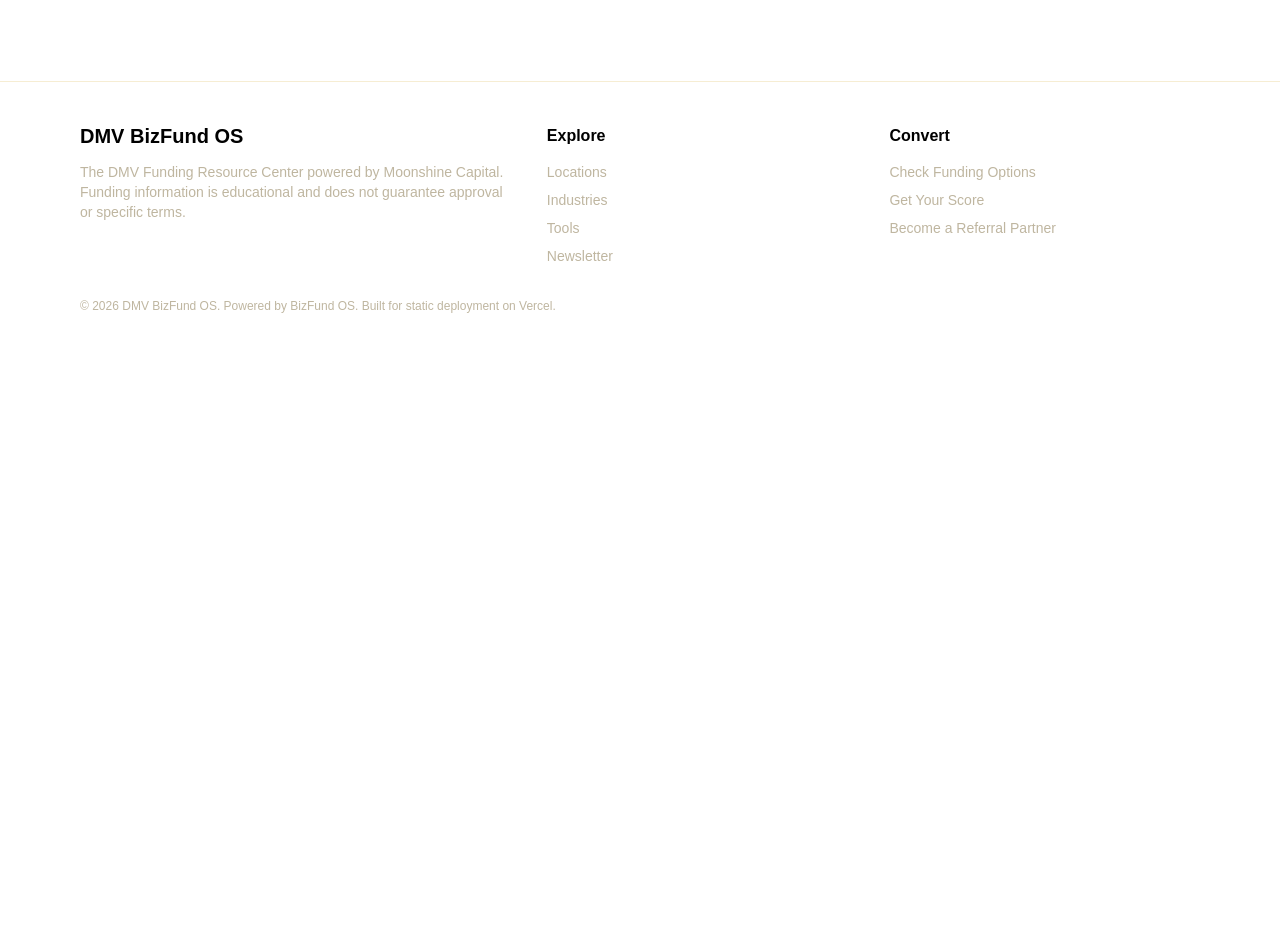
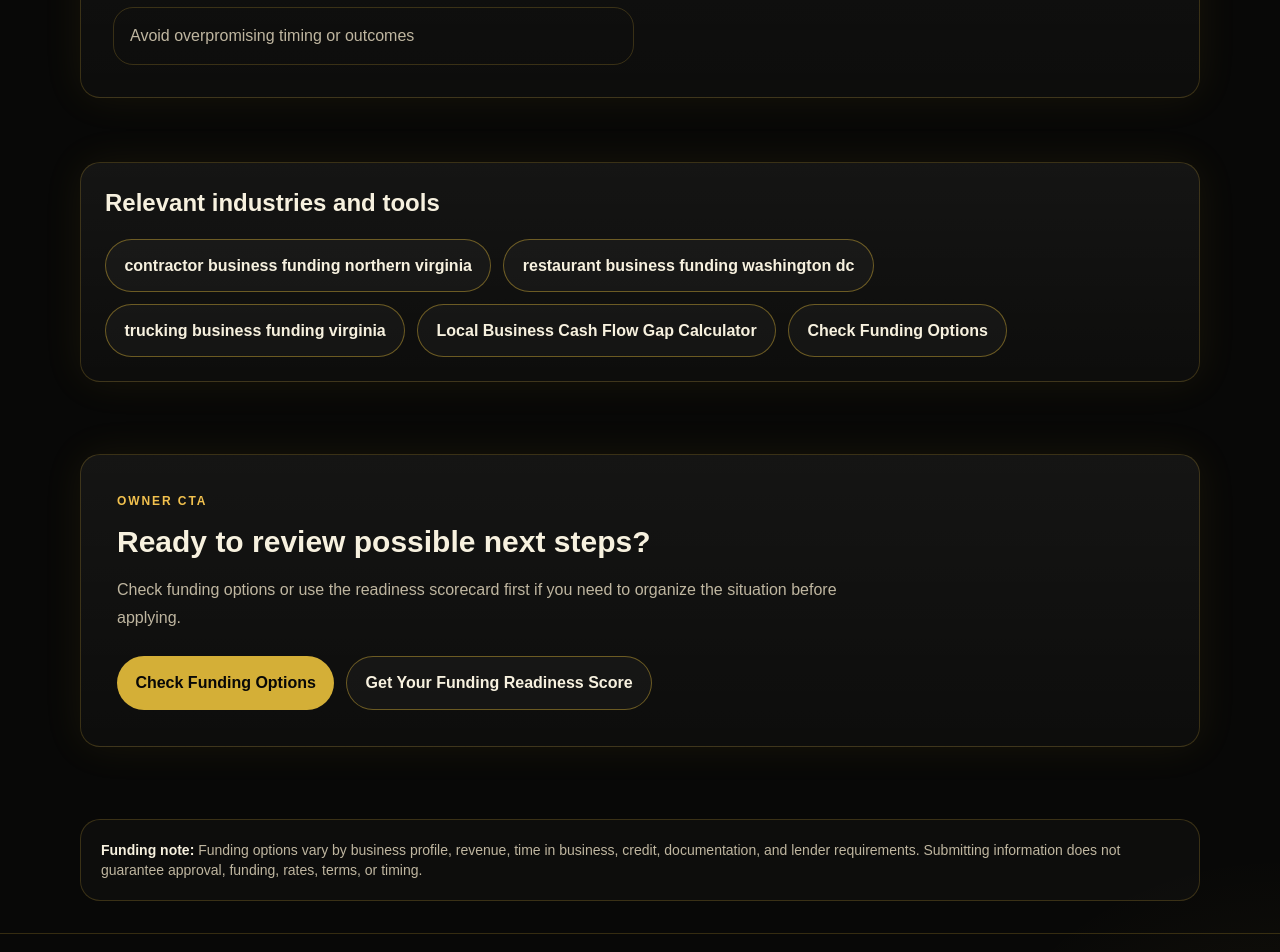
Before and after one commit to JFeimster/dmv-bizfund-os, a Next.js app: page /use-cases/emergency-working-capital in a window 1280 px wide. Before the commit this address had no page. Shown: the part 800-1752 px from the top of the page. Before the commit the page ends 1154 px from the top, so only its background shows below. Built offline with nearby package versions, Linux system fonts and the light colour scheme.

Commit message:
Add use case detail page

```diff
--- /dev/null
+++ b/app/use-cases/[slug]/page.tsx
@@ -0,0 +1,44 @@
+import { notFound } from "next/navigation";
+import PageHeader from "@/components/PageHeader";
+import ContentSection from "@/components/ContentSection";
+import InternalLinks from "@/components/InternalLinks";
+import FundingApplicationCTA from "@/components/FundingApplicationCTA";
+import ComplianceNote from "@/components/ComplianceNote";
+import { getUseCaseBySlug, getUseCases } from "@/lib/content";
+import { createMetadata } from "@/lib/seo";
+
+export function generateStaticParams() {
+  return getUseCases().map((item) => ({ slug: item.slug }));
+}
+
+export function generateMetadata({ params }: { params: { slug: string } }) {
+  const item = getUseCaseBySlug(params.slug);
+  if (!item) return {};
+  return createMetadata({
+    title: item.seoTitle,
+    description: item.metaDescription,
+    path: `/use-cases/${item.slug}`
+  });
+}
+
+export default function UseCaseDetailPage({ params }: { params: { slug: string } }) {
+  const item = getUseCaseBySlug(params.slug);
+  if (!item) notFound();
+
+  return (
+    <>
+      <PageHeader eyebrow="Funding use case" title={item.title} description={item.metaDescription} />
+      <ContentSection title="The problem" body={item.problemDescription} bullets={item.fundingReadinessGuidance} />
+      <InternalLinks
+        title="Relevant industries and tools"
+        links={[
+          ...item.relevantIndustries.map((slug) => ({ label: slug.replaceAll("-", " "), href: `/industries/${slug}` })),
+          { label: item.suggestedCalculatorOrChecklist, href: item.toolSlug ? `/tools/${item.toolSlug}` : "/tools/dmv-funding-readiness-scorecard" },
+          { label: "Check Funding Options", href: "/apply" }
+        ]}
+      />
+      <FundingApplicationCTA />
+      <ComplianceNote />
+    </>
+  );
+}
```
